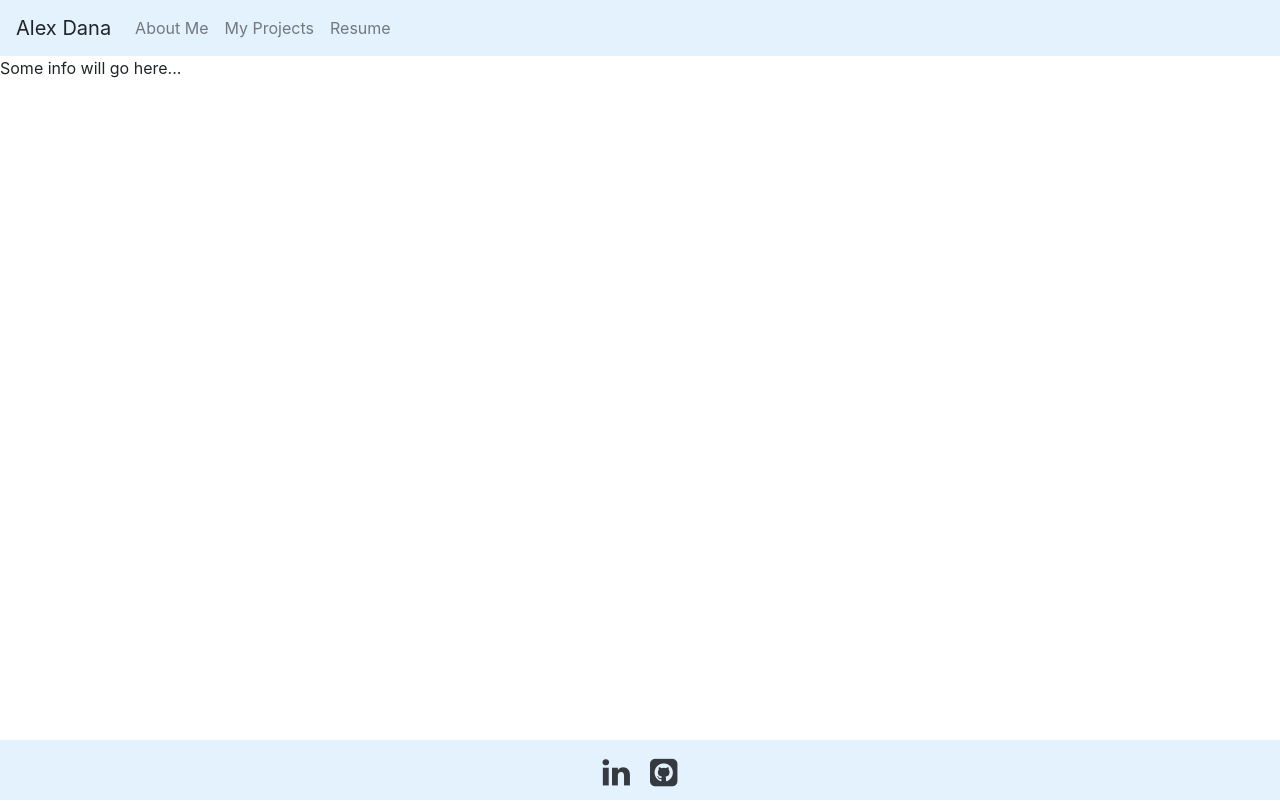
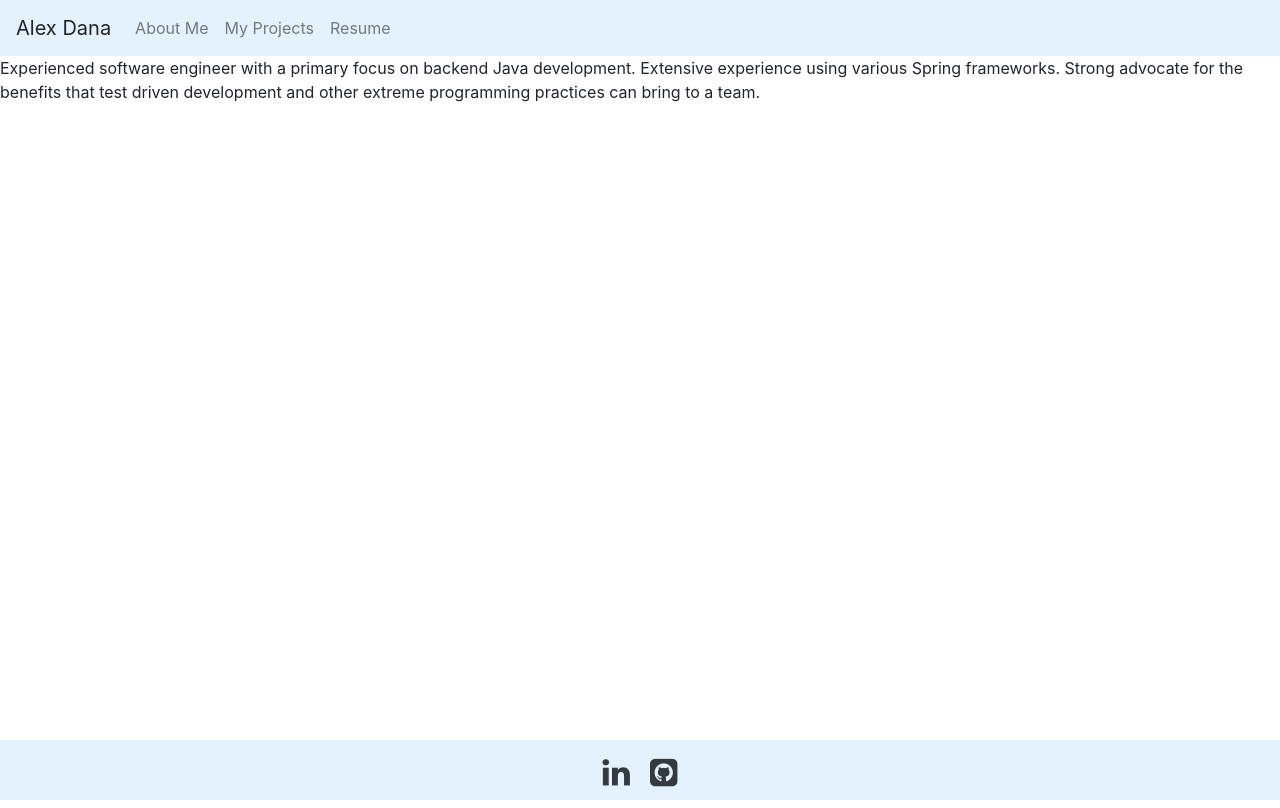
Before and after one commit to cadsdanaa/my-website, an Angular app: page / in a window 1280 px wide. Built offline with nearby package versions, Linux system fonts and the light colour scheme.

Commit message:
Navbar now collapses when you select a link. Better user experience

```diff
--- a/src/app/about-me/about-me.component.html
+++ b/src/app/about-me/about-me.component.html
@@ -1 +1,5 @@
-<p>Some info will go here...</p>
+<p>Experienced software engineer with a primary focus on backend Java
+  development. Extensive experience using various Spring frameworks. Strong
+  advocate for the benefits that test driven development and other extreme
+  programming practices can bring to a team.
+</p>
--- a/src/app/navbar/navbar.component.html
+++ b/src/app/navbar/navbar.component.html
@@ -5,7 +5,7 @@
   </button>
   <div class="collapse navbar-collapse" id="navbarNav">
     <ul class="navbar-nav">
-      <li *ngFor="let item of items">
+      <li *ngFor="let item of items" data-toggle="collapse" data-target=".navbar-collapse.show">
         <a class="nav-link" [routerLink]="[item.value]">{{item.label}}</a>
       </li>
     </ul>
--- a/src/app/navbar/navbar.component.ts
+++ b/src/app/navbar/navbar.component.ts
@@ -1,6 +1,5 @@
 import { Component, OnInit } from '@angular/core';
-import { CommonModule } from '@angular/common';
-import {MenuItem, SelectItem} from "primeng/api";
+import { SelectItem } from "primeng/api";
 
 @Component({
   selector: 'app-navbar',
@@ -30,4 +29,5 @@ export class NavbarComponent implements OnInit {
       ]
   }
 
+
 }
```
